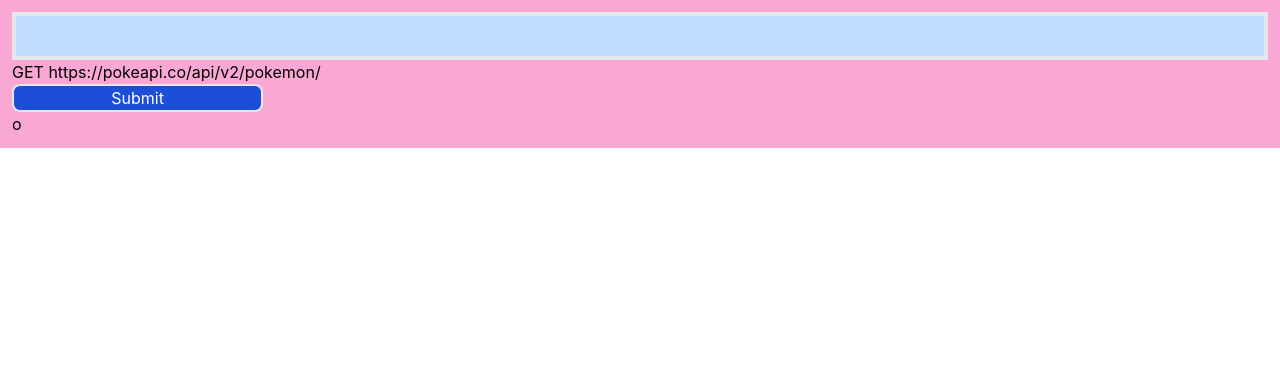
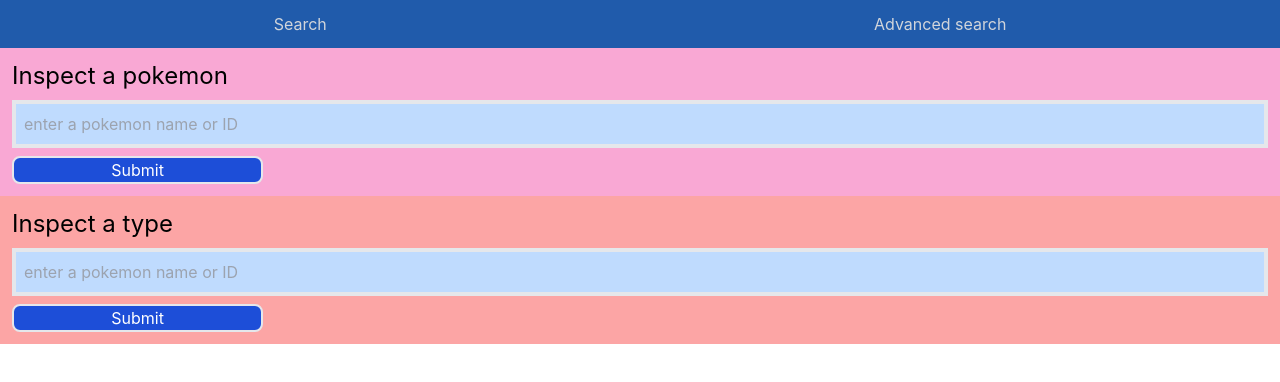
Before and after one commit to titong0/pokemon-something, a React (Create React App) app: page / in a window 1280 px wide. Shown: the top 382 px of the page. Built offline with nearby package versions, Linux system fonts and the light colour scheme.

Commit message:
fix warnings so it deploys correctly

```diff
--- a/src/App.css
+++ b/src/App.css
@@ -1,5 +1,7 @@
+
 .pokemon-container {
-  @apply border-4 border-red-400 rounded-sm bg-gray-800 m-2 p-1;
+  @apply border-red-400 rounded-sm p-1;
+  background-color: #ffcc00;
 }
 
 .pokemon-image {
--- a/src/App.tsx
+++ b/src/App.tsx
@@ -1,15 +1,19 @@
 import { BrowserRouter as Router, Route, Switch } from "react-router-dom";
 import Pokemon from "./components/Pokemon";
-import Form from "./components/Form";
+import Search from "./components/Search";
+import Type from "./components/Type";
+import Nav from "./components/Nav";
 import "./App.css";
 
 function App() {
   return (
     <div className="App">
+      <Nav />
       <Router>
         <Switch>
+          <Route path="/type/:type" component={Type} exact />
           <Route path="/pokemon/:name" component={Pokemon} exact />
-          <Route path="/" component={Form} />
+          <Route path="/" component={Search} />
         </Switch>
       </Router>
     </div>
--- a/src/components/Form.tsx
+++ b/src/components/Form.tsx
@@ -1,39 +1,44 @@
 import React, { useState } from "react";
 
-export interface FormProps {}
+export interface FormProps {
+  infoType: string;
+  color: string;
+}
 
-const Form: React.FC<FormProps> = () => {
-  const [pokemon, setpokemon] = useState("");
+const Form: React.FC<FormProps> = (props) => {
+  const [data, setData] = useState("");
 
   const handleChange = (e: React.ChangeEvent<HTMLInputElement>) => {
-    setpokemon(e.target.value);
+    setData(e.target.value);
   };
 
-  const handleSubmit = (e: React.FormEvent<HTMLFormElement>) => {
-    console.log("algo");
-    window.history.replaceState("null", "", pokemon);
-    window.location.href = `pokemon/${pokemon}`;
+  const handleSubmit = (
+    e: React.FormEvent<HTMLFormElement>,
+    infoType: string
+  ) => {
+    window.history.replaceState({}, "Pokemon", "/" + data);
+    window.location.href = `${infoType}/${data}`;
     e.preventDefault();
   };
   return (
     <form
-      className="flex flex-col bg-pink-300 p-3"
-      onSubmit={(e) => handleSubmit(e)}
+      className={`flex flex-col bg-${props.color}-300 p-3`}
+      onSubmit={(e) => handleSubmit(e, props.infoType)}
     >
+      <h2 className="text-2xl">Inspect a {props.infoType}</h2>
       <input
+        placeholder="enter a pokemon name or ID"
         type="text"
-        className="p-2 bg-blue-200 border-4"
-        value={pokemon}
+        className="p-2 bg-blue-200 border-4 my-2"
+        value={data}
         onChange={(e) => handleChange(e)}
       />
-      GET https://pokeapi.co/api/v2/pokemon/{pokemon}
       <button
         className="w-1/5 border-2 rounded-lg text-white bg-blue-700"
         type="submit"
       >
         Submit
       </button>
-      o
     </form>
   );
 };
--- /dev/null
+++ b/src/components/Nav.tsx
@@ -0,0 +1,24 @@
+import { BrowserRouter as Router, Link } from "react-router-dom";
+import React from "react";
+
+const Nav = () => {
+  return (
+    <nav
+      className="bg-yellow-200 py-3 text-gray-300"
+      style={{ backgroundColor: "#205bab" }}
+    >
+      <Router>
+        <ul className="flex justify-around flex-row">
+          <li>
+            <Link to="/"> Search</Link>
+          </li>
+          <li>
+            <Link to="/advanced-search">Advanced search</Link>
+          </li>
+        </ul>
+      </Router>
+    </nav>
+  );
+};
+
+export default Nav;
--- a/src/components/Pokemon.tsx
+++ b/src/components/Pokemon.tsx
@@ -1,4 +1,3 @@
-import { Link } from "react-router-dom";
 import { getPokemon, typesURLs } from "../service";
 import { useState, useEffect } from "react";
 
@@ -13,10 +12,9 @@
 
   return (
     <div>
-      <a href="/">back to Search</a>
       {pkmnData !== null ? (
         <div className="pokemon-container">
-          <h1 className="text-6xl text-center mb-1 uppercase text-blue-200 font-semibold">
+          <h1 className="text-6xl text-center mb-3 capitalize text-gray-900 font-semibold">
             {pkmnData.species.name}
           </h1>
           <div className="grid sm:grid-cols-5 grid-cols-2 gap-2 items-start ">
--- /dev/null
+++ b/src/components/Search.tsx
@@ -0,0 +1,14 @@
+import React from "react";
+import Form from "./Form";
+export interface FormProps {}
+
+const Search: React.FC<FormProps> = () => {
+  return (
+    <div>
+      <Form infoType="pokemon" color="pink" />
+      <Form infoType="type" color="red" />
+    </div>
+  );
+};
+
+export default Search;
--- /dev/null
+++ b/src/components/Type.tsx
@@ -0,0 +1,9 @@
+// import React, { useState, useEffect } from "react";
+// import { typesURLs } from "../service";
+
+const Type: React.FC<{ match: any }> = ({ match }) => {
+  return <div>{match.params.type}</div>;
+
+};
+
+export default Type;
--- a/src/index.css
+++ b/src/index.css
@@ -2,7 +2,7 @@
 @tailwind base;
 @tailwind components;
 @tailwind utilities;
-
+@import url("https://fonts.googleapis.com/css2?family=Philosopher&display=swap");
 body {
   margin: 0;
   font-family: -apple-system, BlinkMacSystemFont, "Segoe UI", "Roboto", "Oxygen",
--- a/src/interfaces.ts
+++ /dev/null
@@ -1,3 +0,0 @@
-export interface Pokemon {
-  abilities: [];
-}
```
